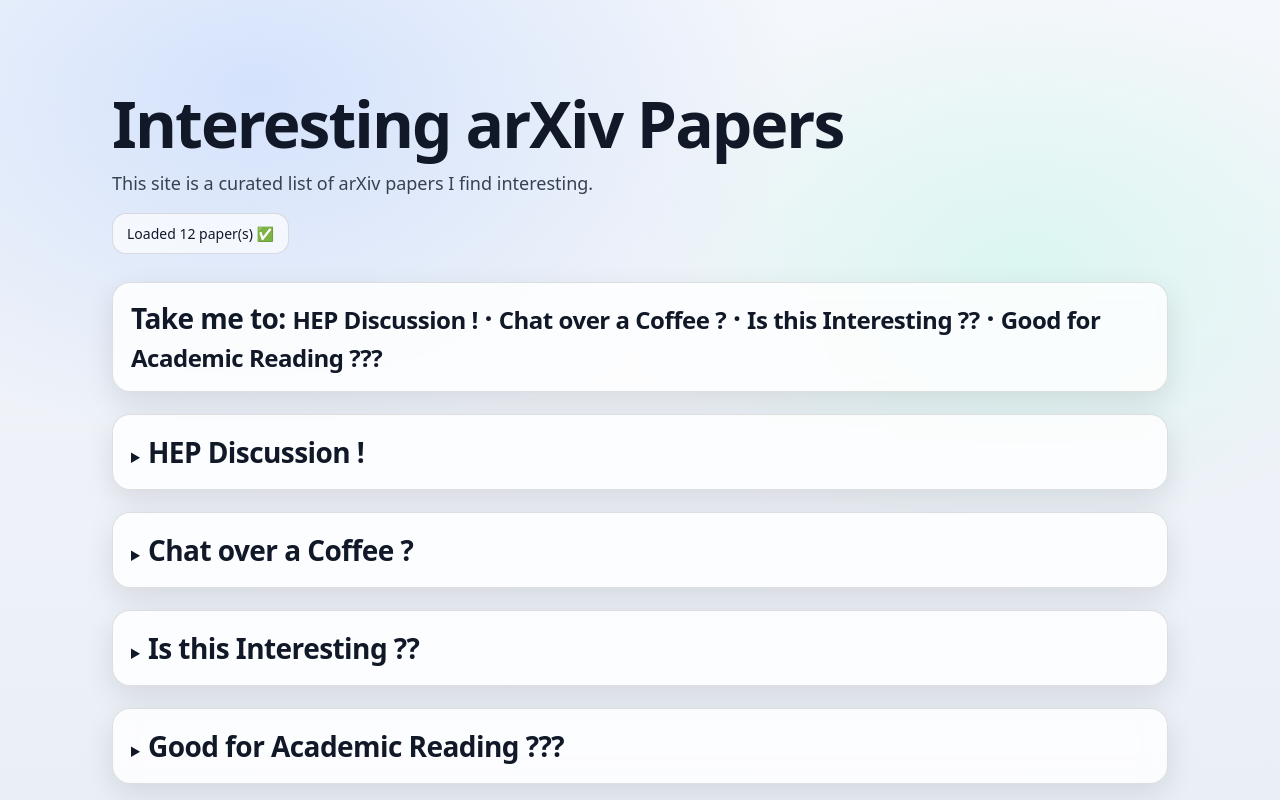
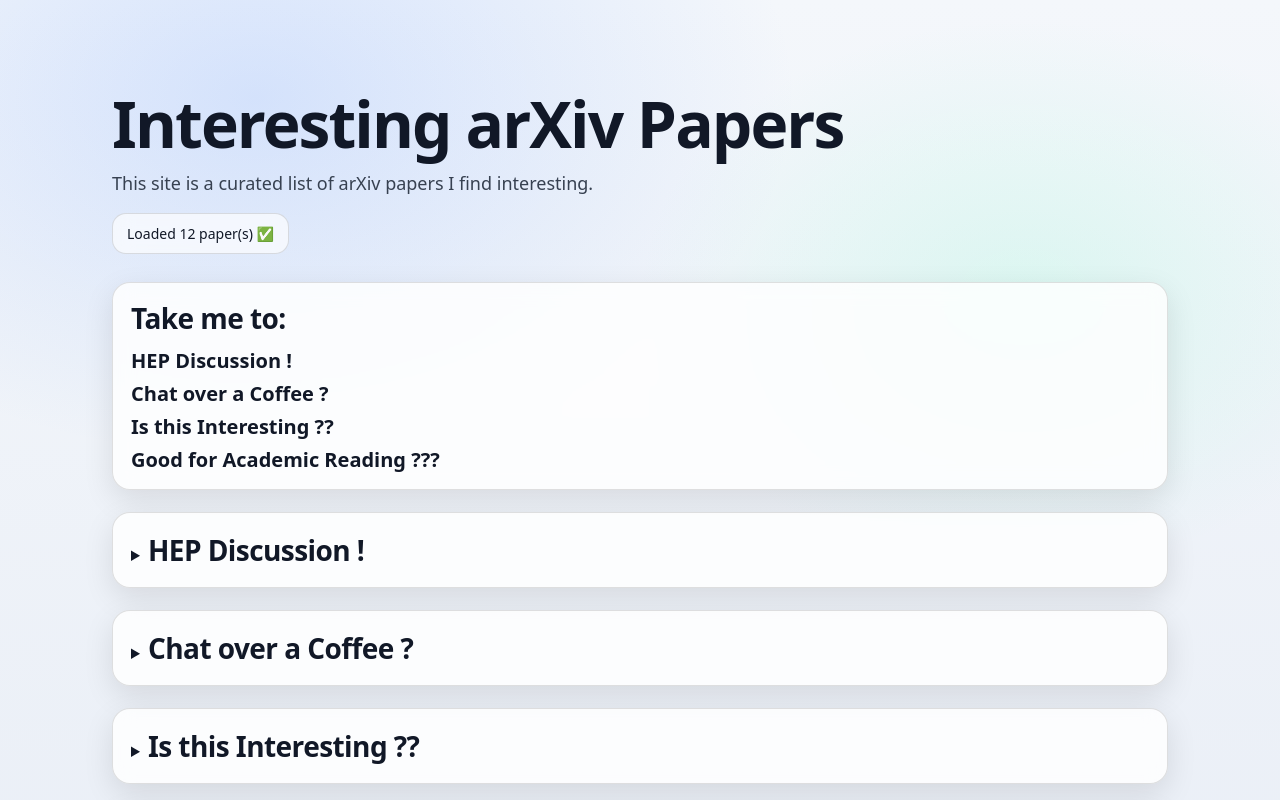
Before and after one commit to CpSquared/InterestingARXIV, a plain HTML site: page index.html in a window 1280 px wide. Shown: the top 800 px of the page. Drawn offline with Linux system fonts and the light colour scheme.

Commit message:
Checking the new Website

```diff
--- a/app.js
+++ b/app.js
@@ -101,18 +101,21 @@
 }
 
 function renderNav(categories) {
-  // A white box with links like: "Take me to: ... "
-  const links = categories
-    .map((c) => {
-      const href = `#cat-${c.id}`;
-      return `<a class="nav-a" href="${escapeHtml(href)}">${escapeHtml(c.title)}</a>`;
-    })
-    .join(" · ");
+  const items = categories
+    .map(
+      (c) => `
+        <div class="nav-item">
+          <a href="#cat-${escapeHtml(c.id)}">${escapeHtml(c.title)}</a>
+        </div>
+      `
+    )
+    .join("");
 
   return `
     <div class="section-card nav-card">
-      <div class="paper-title nav-link">
-        Take me to: ${links}
+      <div class="paper-title nav-header">Take me to:</div>
+      <div class="nav-list">
+        ${items}
       </div>
     </div>
   `;
--- a/index.html
+++ b/index.html
@@ -3,7 +3,7 @@
 <head>
   <meta charset="UTF-8">
   <title>Interesting arXiv Papers</title>
-  <link rel="stylesheet" href="style.css?v=8">
+  <link rel="stylesheet" href="style.css?v=9">
 </head>
 <body>
 
@@ -20,6 +20,6 @@
     <footer>Contact: , for pushing notifications on this Website Test . </footer>
   </div>
 
-  <script src="app.js?v=4"></script>
+  <script src="app.js?v=5"></script>
 </body>
 </html>
--- a/style.css
+++ b/style.css
@@ -199,6 +199,28 @@
   text-decoration: underline;
 }
 
+/* Navigation (Take me to) layout */
+.nav-header{
+  margin-bottom: 10px;
+}
+
+.nav-list{
+  display: flex;
+  flex-direction: column;
+  gap: 6px;
+}
+
+.nav-item a{
+  color: #111827;
+  text-decoration: none;
+  font-weight: 700;
+  font-size: 20px;
+}
+
+.nav-item a:hover{
+  text-decoration: underline;
+}
+
 html{
   scroll-behavior: smooth;
 }
```
